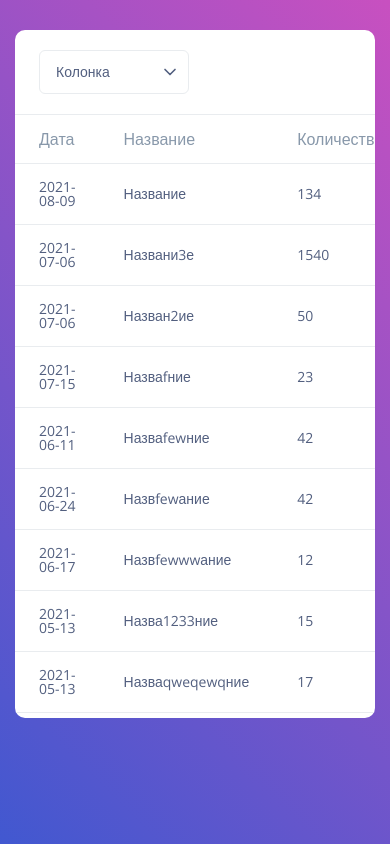
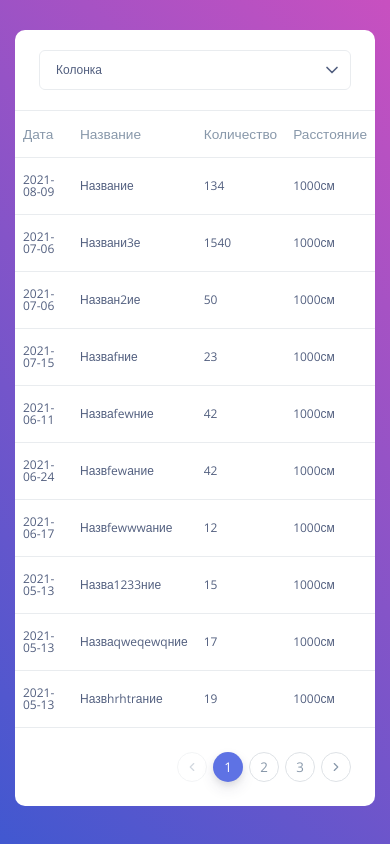
Before and after one commit to almheal/nova-table, a Vue app: page / in a window 390 px wide. Built offline with nearby package versions, Linux system fonts and the light colour scheme.

Commit message:
add show pagination for more pages

```diff
--- a/src/assets/styles/index.scss
+++ b/src/assets/styles/index.scss
@@ -7,6 +7,10 @@ body{
   font-size: 14px;
   font-weight: 400;
   color: #525f7f;
+
+  @media(max-width: 769px){
+    font-size: 12px;
+  }
 }
 
 .container{
--- a/src/components/elements/AppButton.vue
+++ b/src/components/elements/AppButton.vue
@@ -22,7 +22,12 @@ export default {
   background-color: #5e72e4;
   border-radius: 6px;
   color: #fff;
-  font-size: 14px;
+  font-size: 1em;
+
+  @media (max-width: 769px) {
+    width: 100px;
+    height: 38px;
+  }
 
   &::before {
     @include absolute-center;
--- a/src/components/elements/AppDropdown.vue
+++ b/src/components/elements/AppDropdown.vue
@@ -8,6 +8,7 @@
       {{ toShow(modelValue) || placeholder }}
       <chevron-down-icon class="app-dropdown__arrow" />
     </div>
+
     <transition name="toggle" duration="200">
       <ul class="app-dropdown__list" v-if="isOpen" data-test="list">
         <li
@@ -61,6 +62,7 @@ export default {
 
   computed: {
     showedItems() {
+      // если имеется выбранный элемент в таком случае не отображаем его в выпадающем списке
       return this.items.filter(
         (item) => this.toShow(item) !== this.toShow(this.modelValue)
       );
@@ -74,6 +76,7 @@ export default {
     },
 
     toggleItems() {
+      // если отсутствуют элементы - не открываем пустой выпадающий список
       if (!this.showedItems.length) {
         return;
       }
@@ -103,6 +106,11 @@ export default {
     height: 44px;
     min-width: 150px;
     cursor: pointer;
+
+    @media (max-width: 769px) {
+      min-width: 100px;
+      height: 40px;
+    }
   }
 
   &__arrow {
@@ -127,7 +135,7 @@ export default {
   }
 
   &__item {
-    padding: 13px 20px;
+    padding: 13px 16px;
     cursor: pointer;
     transition: background-color 0.3s;
 
--- a/src/components/elements/AppField.vue
+++ b/src/components/elements/AppField.vue
@@ -33,11 +33,16 @@ export default {
 <style lang="scss" scoped>
 .app-field {
   &__input {
+    width: 100%;
     padding: 0 16px;
-    font-size: 14px;
+    font-size: 1em;
     border-radius: 6px;
     border: 1px solid #e9ecef;
     height: 44px;
+
+    @media (max-width: 769px) {
+      height: 40px;
+    }
   }
 }
 </style>
--- a/src/components/elements/AppPagination.vue
+++ b/src/components/elements/AppPagination.vue
@@ -15,10 +15,10 @@
 
     <button
       class="app-pagination__button"
-      v-for="pageNumber in pages"
+      v-for="pageNumber in paginationPages"
       :key="pageNumber"
       data-test="button"
-      :class="{ 'is-active': pageNumber === Number(activePage) }"
+      :class="{ 'is-active': Number(pageNumber) === Number(activePage) }"
       @click="changePage(pageNumber)"
     >
       {{ pageNumber }}
@@ -27,10 +27,12 @@
     <button
       class="app-pagination__button"
       data-test="next"
-      :class="{ 'is-disabled': Number(activePage) === pages }"
+      :class="{ 'is-disabled': Number(activePage) === pagesLength }"
       @click="
         changePage(
-          Number(activePage) === pages ? activePage : Number(activePage) + 1
+          Number(activePage) === pagesLength
+            ? activePage
+            : Number(activePage) + 1
         )
       "
     >
@@ -73,8 +75,60 @@ export default {
   },
 
   computed: {
-    pages() {
+    pagesLength() {
       return Math.ceil(this.itemsLength / this.limit) || 1;
+    },
+
+    paginationPages() {
+      if (this.pagesLength <= 6) {
+        return this.pagesLength;
+      }
+
+      let pages = [];
+
+      if (this.pagesLength > 6 && this.activePage < 4) {
+        for (let i = 1; i < 5; i++) {
+          pages.push(i);
+        }
+
+        pages.push(this.pagesLength);
+      }
+
+      if (this.pagesLength > 6 && this.activePage >= 4) {
+        /*
+          Вторая страница в пагинации
+          Если активная страница меньше (кол-во страниц - 1), возвращаем кол-во страниц - 1
+          Иначе возвращаем кол-во страниц - 3
+        */
+        const secondPage =
+          Number(this.activePage) < this.pagesLength - 1
+            ? Number(this.activePage) - 1
+            : this.pagesLength - 3;
+
+        /*
+          Третья страница в пагинации
+          Если активная страница меньше (кол-во страниц - 1), возвращаем текущую активную страницу
+          Иначе возвращаем кол-во страниц - 2
+        */
+        const thirdPage =
+          Number(this.activePage) < this.pagesLength - 1
+            ? Number(this.activePage)
+            : this.pagesLength - 2;
+
+        /*
+          Четвертая страница в пагинации
+          Если активная страница меньше (кол-во страниц - 1), возвращаем текущую активную страницу + 1
+          Иначе возвращаем кол-во страниц - 1
+        */
+        const fourthPage =
+          Number(this.activePage) < this.pagesLength - 1
+            ? Number(this.activePage) + 1
+            : this.pagesLength - 1;
+
+        pages = [1, secondPage, thirdPage, fourthPage, this.pagesLength];
+      }
+
+      return pages;
     },
   },
 
@@ -114,6 +168,11 @@ export default {
     margin-right: 6px;
     color: #8898aa;
     transition: background-color 0.3s;
+
+    @media (max-width: 576px) {
+      width: 30px;
+      height: 30px;
+    }
 
     &:last-child {
       margin-right: 0;
--- a/src/components/elements/AppTable.vue
+++ b/src/components/elements/AppTable.vue
@@ -1,4 +1,5 @@
 <template>
+  <div class="table-wrapper">
     <table class="table">
       <thead>
         <tr class="table__header">
@@ -30,6 +31,7 @@
         </tr>
       </tbody>
     </table>
+  </div>
 </template>
 
 <script>
@@ -55,8 +57,12 @@ export default {
   border-collapse: collapse;
   overflow: hidden;
 
+  &-wrapper {
+    overflow-x: auto;
+  }
+
   &__head {
-    font-size: 16px;
+    font-size: 1.14em;
     font-weight: 500;
     color: #8898aa;
     text-align: left;
@@ -67,6 +73,10 @@ export default {
   &__cell {
     border-bottom: 1px solid #e9ecef;
     padding: 16px 24px;
+
+    @media (max-width: 576px) {
+      padding: 16px 8px;
+    }
   }
 }
 </style>
--- a/src/views/Home.vue
+++ b/src/views/Home.vue
@@ -3,10 +3,10 @@
     <div class="container">
       <div class="home__inner">
         <div class="home__body">
-          <div class="home__table">
+          <div class="home__wrapper">
             <div class="home__header">
               <app-dropdown
-                class="home__field"
+                class="home__field home__dropdown"
                 placeholder="Колонка"
                 :items="filterColumnList"
                 :toShow="(column) => column.value"
@@ -15,7 +15,7 @@
               <transition-group name="scale" duration="300">
                 <app-dropdown
                   v-if="filter.column"
-                  class="home__field"
+                  class="home__field home__dropdown"
                   placeholder="Фильтр"
                   :items="conditionFilter"
                   :toShow="(condition) => condition.value"
@@ -94,24 +94,29 @@ export default {
 
   watch: {
     "filter.value"() {
+      // при изменении значения текстового поля сбрасываем страницу на 1
       this.$router.replace({ query: { ...this.$route.query, page: 1 } });
     },
   },
 
   computed: {
     activePage() {
+      // текущий номер страницы в роуте или в случае отсутствия по дефолту 1
       return this.$route.query.page || 1;
     },
 
     filterColumnList() {
+      // массив колонок без даты
       return this.columns.filter((column) => column.filterProperty !== "date");
     },
 
     isFilter() {
+      // имеется ли хоть один заполненный фильтр
       return Object.values(this.filter).some((item) => item);
     },
 
     slicedItems() {
+      // обрезание отфильтрованного массива таблицы по лимиту
       return this.filteredItems.slice(
         this.LIMIT * this.activePage - this.LIMIT,
         this.LIMIT * this.activePage
@@ -119,10 +124,12 @@ export default {
     },
 
     filteredItems() {
+      // если не все поля фильтров заполненны, возвращаем дефолтный массив
       if (!Object.values(this.filter).every((filter) => filter)) {
         return this.TABLE_ITEMS;
       }
 
+      // фильтрация массива - filterProperty содержит название поля
       return this.TABLE_ITEMS.filter((item) =>
         this.filterValue(item.cells[this.filter.column.filterProperty].value)
       );
@@ -130,6 +137,7 @@ export default {
   },
 
   methods: {
+    // проверка значения по выбранному фильтру
     filterValue(value) {
       switch (this.filter.condition.filterName) {
         case "equal":
@@ -149,6 +157,7 @@ export default {
       }
     },
 
+    // сброс всех фильтров
     resetFilter() {
       this.filter = Object.keys(this.filter).reduce((acc, key) => {
         acc[key] = "";
@@ -164,6 +173,10 @@ export default {
   &__header {
     display: flex;
     padding: 20px 24px;
+
+    @media (max-width: 624px) {
+      flex-wrap: wrap;
+    }
   }
 
   &__body {
@@ -172,18 +185,11 @@ export default {
     background-color: #fff;
     border-radius: 10px;
     overflow: hidden;
-    height: 688px;
-  }
-
-  &__table {
-    display: flex;
-    flex-direction: column;
-    flex: 1 1 0;
   }
 
   &__empty {
-    @include flex-center;
-    flex: 1 1 0;
+    text-align: center;
+    padding: 24px 0;
   }
 
   &__field {
@@ -191,6 +197,37 @@ export default {
 
     &:last-child {
       margin-right: 0;
+    }
+
+    @media (max-width: 624px) {
+      margin-bottom: 8px;
+
+      &:last-child {
+        margin-bottom: 0;
+      }
+    }
+
+    @media (max-width: 420px) {
+      width: 100%;
+      margin-right: 0;
+    }
+  }
+
+  &__dropdown {
+    @media (max-width: 624px) {
+      width: calc(50% - 4px);
+      margin-right: 0;
+
+      &:nth-child(1) {
+        margin-right: 8px;
+      }
+    }
+
+    @media (max-width: 420px) {
+      width: 100%;
+      &:nth-child(1) {
+        margin-right: 0;
+      }
     }
   }
 
```
Also changed, not shown: 1 other file (tests, documents, lock files or other folders). Lines whose indentation alone changed are shown as unchanged.
